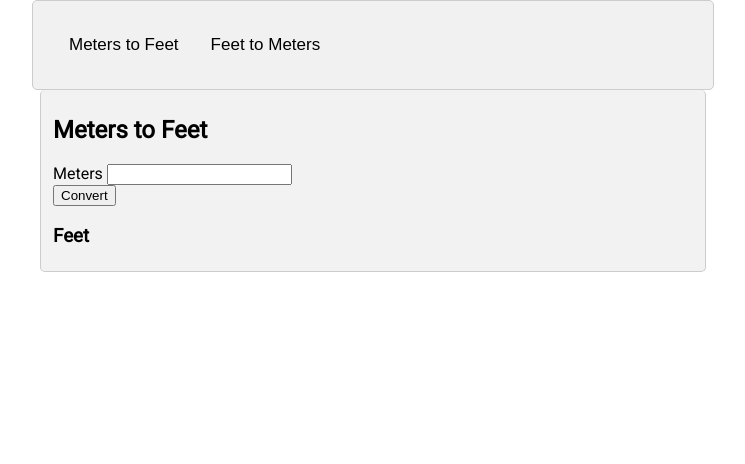
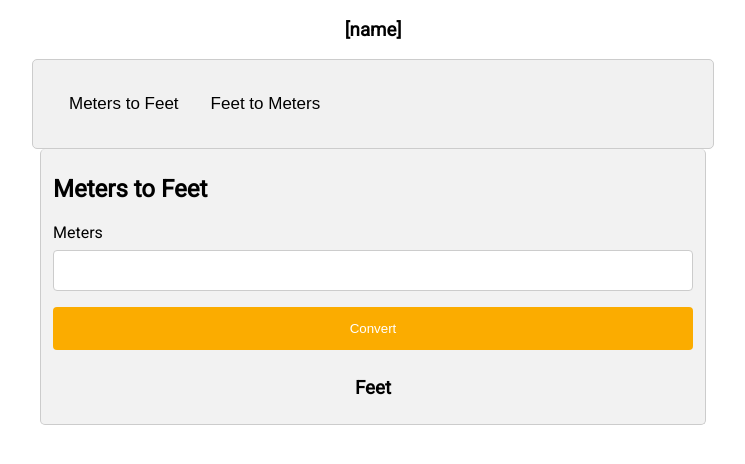
Before and after one commit to sanghoon5499/LoginDemo, a plain HTML site: page page.html in a window 1280 px wide. Shown: the top 464 px of the page, without its empty margins (267-1012 px from the left). Drawn offline with Linux system fonts and the light colour scheme.

Commit message:
working kinda 2

```diff
--- a/page.html
+++ b/page.html
@@ -14,6 +14,32 @@
     <style>
         body {font-family: "Roboto", sans-serif;}
 
+        input[type=text], select {
+            text-align: center;
+            width: 100%;
+            padding: 12px 20px;
+            margin: 8px 0;
+            display: inline-block;
+            border: 1px solid #ccc;
+            border-radius: 4px;
+            box-sizing: border-box;
+        }
+
+        input[type=submit] {
+            width: 100%;
+            background-color: #fbac00;
+            color: white;
+            padding: 14px 20px;
+            margin: 8px 0;
+            border: none;
+            border-radius: 4px;
+            cursor: pointer;
+        }
+
+        input[type=submit]:hover {
+            background-color: #f59f00;
+        }
+
         div {
             margin-left: auto;
             margin-right: auto;
@@ -25,7 +51,6 @@
 
         h1 {
             text-align: center;
-
         }
 
         /* Style the tab */
@@ -64,10 +89,20 @@
             border: 1px solid #ccc;
             border-top: none;
         }
+
+        h3 {
+            text-align: center;
+        }
+
     </style>
 </head>
 
 <body>
+    <h3 id="user"> [name] </h3>
+
+    <script>
+
+    </script>
 
     <div class="tab">
         <button class="tablinks" onclick="openTab(event, 'page1')">Meters to Feet</button>
@@ -78,7 +113,7 @@
         <h2>Feet to Meters</h2>
         <form>
             <label for="feet">Feet</label>
-            <input type="number" id="feet">
+            <input type="text" id="feet">
             <br>
         </form>
         <input type="submit" value="Convert" onClick="convertToMeters()">
@@ -90,7 +125,7 @@
         <h2>Meters to Feet</h2>
         <form>
             <label for="meters">Meters</label>
-            <input type="number" id="meters">
+            <input type="text" id="meters">
             <br>
         </form>
         <input type="submit" value="Convert" onClick="convertToFeet()">
@@ -122,7 +157,7 @@
                 alert("Invalid value!");
             }
             else {
-                var result = feet / 3.281;
+                var result = (Math.round((feet / 3.281) * 100)) / 100
                 document.getElementById("meters_print").innerHTML = result;
             }
         }
@@ -135,7 +170,7 @@
                 alert("Invalid value!");
             }
             else {
-                var result = meters * 3.281;
+                var result = (Math.round((meters * 3.281) * 100)) / 100;
                 document.getElementById("feet_print").innerHTML = result;
             }
         }
```
Also changed, not shown: page2.html (+2 -2 lines).
